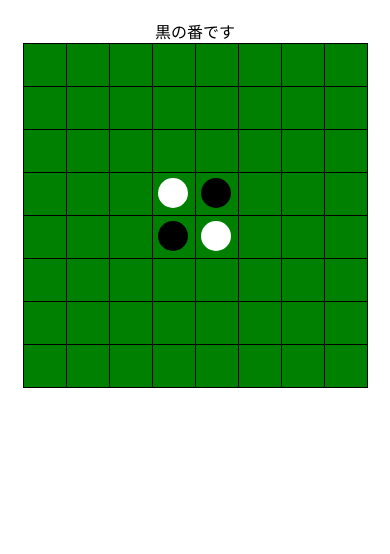
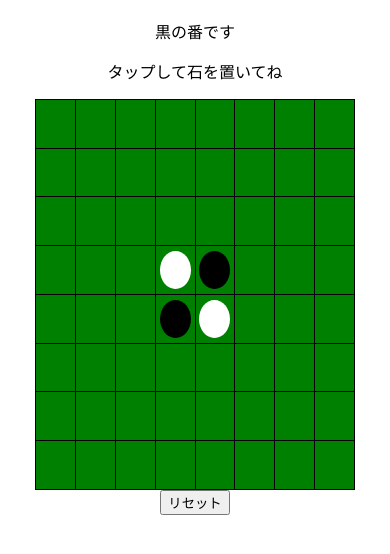
Before and after one commit to mnbkz8/play, a plain HTML site: page index.html in a window 390 px wide. Shown: the part 70-624 px from the top of the page. Drawn offline with Linux system fonts and the light colour scheme.

Commit message:
Add mobile-friendly features and reset

```diff
--- a/index.html
+++ b/index.html
@@ -2,21 +2,24 @@
 <html lang="ja">
 <head>
   <meta charset="UTF-8">
+  <meta name="viewport" content="width=device-width, initial-scale=1">
   <title>リバーシ</title>
   <style>
-    body { text-align: center; }
-    table { border-collapse: collapse; margin: auto; }
+    body { text-align: center; margin: 0; }
+    table { border-collapse: collapse; margin: auto; width: 100%; max-width: 320px; }
     td {
-      width: 40px; height: 40px;
+      width: 12.5vw; height: 12.5vw;
+      max-width: 40px; max-height: 40px;
       border: 1px solid black;
       background: green;
       position: relative;
+      box-sizing: border-box;
     }
     .disk {
-      width: 30px; height: 30px;
+      width: 80%; height: 80%;
       border-radius: 50%;
       position: absolute;
-      top: 5px; left: 5px;
+      top: 10%; left: 10%;
     }
     .black { background: black; }
     .white { background: white; }
@@ -25,16 +28,23 @@
 <body>
   <h1>リバーシ（2人対戦）</h1>
   <div id="turn">黒の番です</div>
+  <p>タップして石を置いてね</p>
   <table id="board"></table>
+  <button id="reset">リセット</button>
 
   <script>
     const board = document.getElementById("board");
+    document.getElementById("reset").addEventListener("click", () => {
+      board.innerHTML = "";
+      init();
+    });
     const size = 8;
     const EMPTY = 0, BLACK = 1, WHITE = 2;
     let current = BLACK;
     let grid = [];
 
     function init() {
+      board.innerHTML = "";
       grid = Array.from({length: size}, () => Array(size).fill(EMPTY));
       grid[3][3] = WHITE; grid[3][4] = BLACK;
       grid[4][3] = BLACK; grid[4][4] = WHITE;
```
